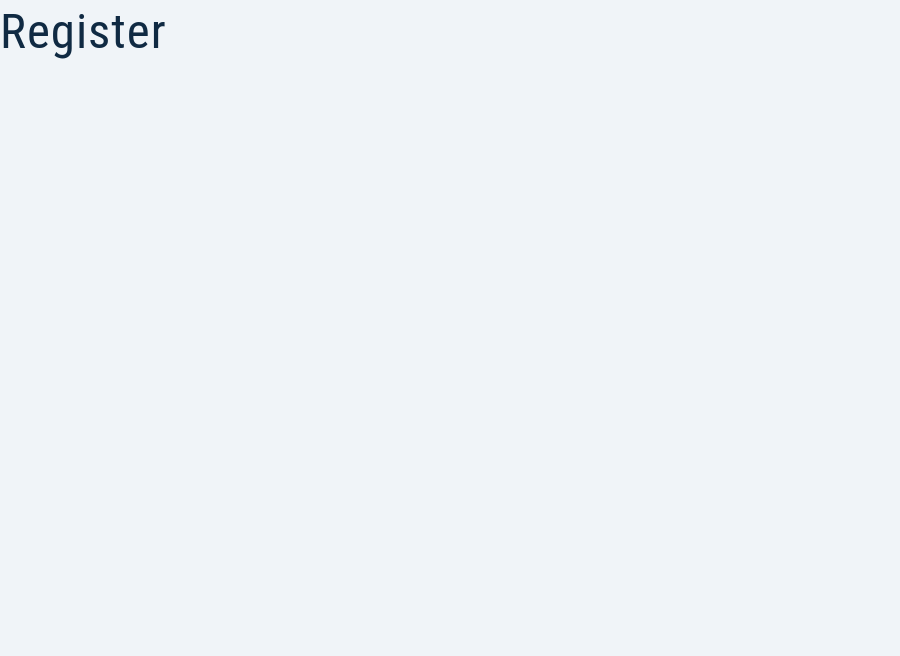
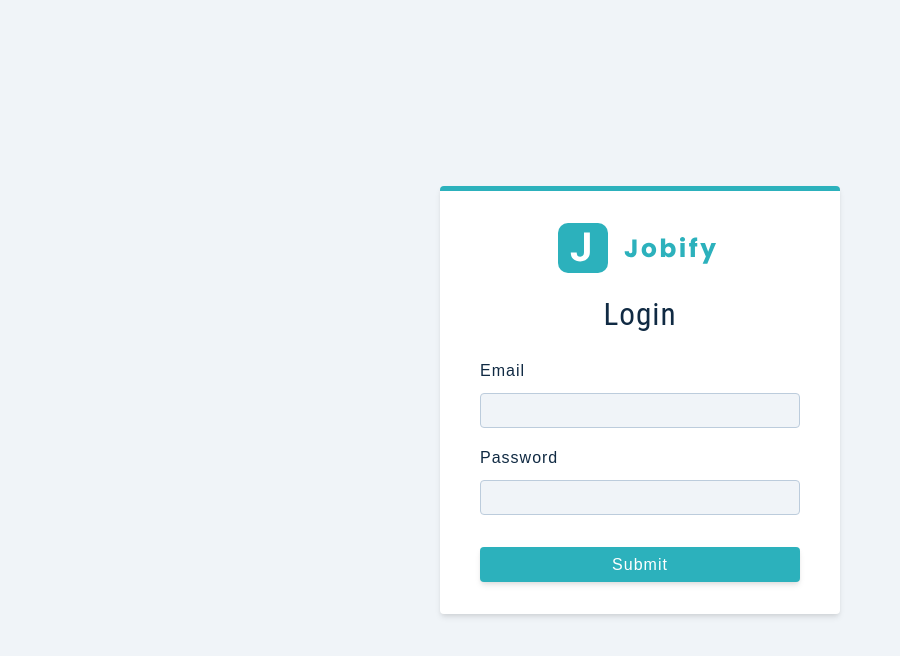
Before and after one commit to femmor/jobify, a React (Create React App) app in the folder client/: page /register in a window 1280 px wide. Shown: the top 656 px of the page, without its empty margins (0-900 px from the left). Built offline with nearby package versions, Linux system fonts and the light colour scheme.

Commit message:
FormRow and alert component implementation

```diff
--- /dev/null
+++ b/client/src/components/Alert.js
@@ -0,0 +1,5 @@
+const Alert = ({ type, message }) => {
+  // Global state data
+  return <div className={`alert alert-${type}`}>{message}</div>;
+};
+export default Alert;
--- /dev/null
+++ b/client/src/components/FormRow.js
@@ -0,0 +1,17 @@
+const FormRow = ({ type, name, value, handleChange, labelText }) => {
+  return (
+    <div className="form-row">
+      <label htmlFor="name" className="form-label">
+        {labelText || name}
+      </label>
+      <input
+        type={type}
+        value={value}
+        name={name}
+        onChange={handleChange}
+        className="form-input"
+      />
+    </div>
+  );
+};
+export default FormRow;
--- a/client/src/components/index.js
+++ b/client/src/components/index.js
@@ -1,3 +1,5 @@
 import Logo from '../components/Logo';
+import FormRow from '../components/FormRow';
+import Alert from '../components/Alert';
 
-export { Logo };
+export { Logo, FormRow, Alert };
--- a/client/src/pages/Error.js
+++ b/client/src/pages/Error.js
@@ -1,4 +1,17 @@
+import Wrapper from '../assets/wrappers/ErrorPage';
+import errorImage from '../assets/images/not-found.svg';
+import { Link } from 'react-router-dom';
+
 const Error = () => {
-  return <h1>Error</h1>;
+  return (
+    <Wrapper className="full-page">
+      <div>
+        <img src={errorImage} alt="not found" />
+        <h3>Oops! page not found</h3>
+        <p>We can't seem to find the page you are looking for.</p>
+        <Link to="/">back home</Link>
+      </div>
+    </Wrapper>
+  );
 };
 export default Error;
--- a/client/src/pages/Register.js
+++ b/client/src/pages/Register.js
@@ -1,4 +1,66 @@
+import { useState, useEffect } from 'react';
+import { Alert, FormRow, Logo } from '../components';
+import Wrapper from '../assets/wrappers/RegisterPage';
+
+const initialState = {
+  name: '',
+  email: '',
+  password: '',
+  isMember: true,
+  showAlert: false,
+};
+
 const Register = () => {
-  return <h1>Register</h1>;
+  const [values, setValues] = useState(initialState);
+
+  // global state and useNavigate hook
+
+  const handleChange = e => {
+    console.log(e.target);
+  };
+
+  const handleSubmit = e => {
+    e.preventDefault();
+    console.log('submit');
+  };
+
+  // Destructure values
+  const { name, email, password, isMember, showAlert } = values;
+
+  return (
+    <Wrapper className="full-page">
+      <form className="form" onSubmit={handleSubmit}>
+        <Logo />
+        <h3>{isMember ? 'Login' : 'Register'}</h3>
+        {showAlert && <Alert type="success" message="Alert message" />}
+        {!isMember && (
+          <FormRow
+            name={name}
+            type="text"
+            value={name}
+            handleChange={handleChange}
+            labelText="Name"
+          />
+        )}
+        <FormRow
+          name={email}
+          type="email"
+          value={email}
+          handleChange={handleChange}
+          labelText="Email"
+        />
+        <FormRow
+          name={password}
+          type="password"
+          value={password}
+          handleChange={handleChange}
+          labelText="Password"
+        />
+        <button type="submit" className="btn btn-block">
+          Submit
+        </button>
+      </form>
+    </Wrapper>
+  );
 };
 export default Register;
```
